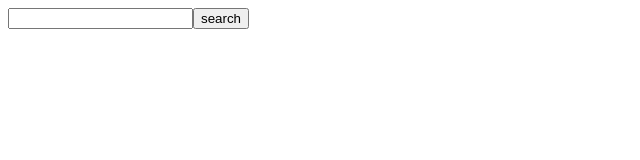
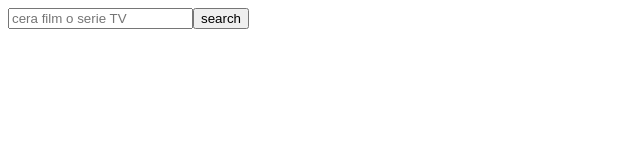
Before and after one commit to devitoangelo/vite-boolflix, a Vue app: page / in a window 1280 px wide. Shown: the top 160 px of the page, without its empty margins (0-640 px from the left). Built offline with nearby package versions, Linux system fonts and the light colour scheme.

Commit message:
add ul and pass v-for to search films

```diff
--- a/src/App.vue
+++ b/src/App.vue
@@ -24,13 +24,16 @@ export default {
 
 <template>
 
-<header>
-<input type="text" v-model="state.search">
-<button @click="searchText()">search</button>
-
-</header>
+  <header>
+    <input type="text" placeholder="cera film o serie TV" v-model="state.search">
+    <button @click="searchText()">search</button>
+  </header>
 
 
+  <ul>
+    <li v-for="film in state.films">{{ film.original_title }}</li>
+    <!-- serve solo per vedere i film a schermo  -->
+  </ul>
 
 
 </template>
```
